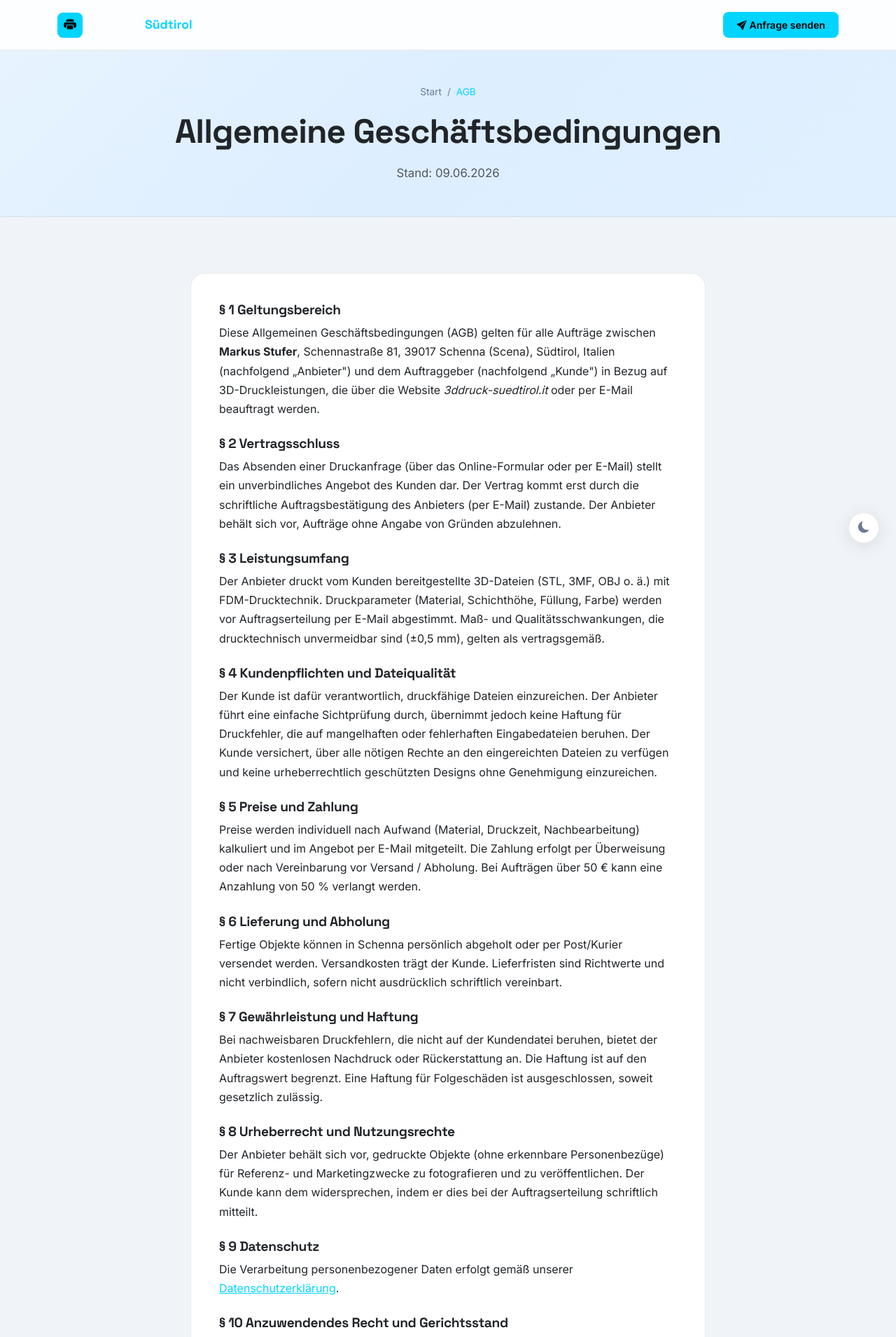
After one commit to Schenna43lp1/3dprint, a PHP site: page /agb.php in a window 1280 px wide. The commit adds this page. Shown: the top 1910 px of the page at 70% size. Run offline with PHP 8.4, Linux system fonts and the light colour scheme.

Commit message:
Add Terms of Service (AGB) page and footer link
11-section AGB covering contract formation, file quality, pricing,
delivery, warranty, copyright, and Italian jurisdiction (Bozen).

https://claude.ai/code/session_01RS2bn2mk8g1JAcJcYpbvK8

```diff
--- /dev/null
+++ b/3ddruck-suedtirol/agb.php
@@ -0,0 +1,108 @@
+<?php
+$page_title = 'AGB – 3D Druck Südtirol';
+$page_desc  = 'Allgemeine Geschäftsbedingungen von 3D Druck Südtirol.';
+require_once 'includes/header.php';
+?>
+<section class="page-hero">
+    <div class="container">
+        <nav aria-label="breadcrumb" class="mb-3">
+            <ol class="breadcrumb justify-content-center">
+                <li class="breadcrumb-item"><a href="/">Start</a></li>
+                <li class="breadcrumb-item active">AGB</li>
+            </ol>
+        </nav>
+        <h1 class="mt-2 mb-3">Allgemeine Geschäftsbedingungen</h1>
+        <p class="text-muted small">Stand: <?= date('d.m.Y') ?></p>
+    </div>
+</section>
+<section class="section">
+    <div class="container">
+        <div class="row justify-content-center">
+            <div class="col-lg-8">
+                <div class="form-card fade-in-up">
+
+                    <h3 style="font-size:1.2rem">§ 1 Geltungsbereich</h3>
+                    <p>
+                        Diese Allgemeinen Geschäftsbedingungen (AGB) gelten für alle Aufträge zwischen
+                        <strong>Markus Stufer</strong>, Schennastraße 81, 39017 Schenna (Scena), Südtirol, Italien
+                        (nachfolgend „Anbieter") und dem Auftraggeber (nachfolgend „Kunde")
+                        in Bezug auf 3D-Druckleistungen, die über die Website <em>3ddruck-suedtirol.it</em> oder
+                        per E-Mail beauftragt werden.
+                    </p>
+
+                    <h3 class="mt-4" style="font-size:1.2rem">§ 2 Vertragsschluss</h3>
+                    <p>
+                        Das Absenden einer Druckanfrage (über das Online-Formular oder per E-Mail) stellt ein
+                        unverbindliches Angebot des Kunden dar. Der Vertrag kommt erst durch die schriftliche
+                        Auftragsbestätigung des Anbieters (per E-Mail) zustande.
+                        Der Anbieter behält sich vor, Aufträge ohne Angabe von Gründen abzulehnen.
+                    </p>
+
+                    <h3 class="mt-4" style="font-size:1.2rem">§ 3 Leistungsumfang</h3>
+                    <p>
+                        Der Anbieter druckt vom Kunden bereitgestellte 3D-Dateien (STL, 3MF, OBJ o. ä.) mit FDM-Drucktechnik.
+                        Druckparameter (Material, Schichthöhe, Füllung, Farbe) werden vor Auftragserteilung per E-Mail abgestimmt.
+                        Maß- und Qualitätsschwankungen, die drucktechnisch unvermeidbar sind (±0,5 mm), gelten als vertragsgemäß.
+                    </p>
+
+                    <h3 class="mt-4" style="font-size:1.2rem">§ 4 Kundenpflichten und Dateiqualität</h3>
+                    <p>
+                        Der Kunde ist dafür verantwortlich, druckfähige Dateien einzureichen. Der Anbieter führt eine
+                        einfache Sichtprüfung durch, übernimmt jedoch keine Haftung für Druckfehler, die auf mangelhaften
+                        oder fehlerhaften Eingabedateien beruhen. Der Kunde versichert, über alle nötigen Rechte an den
+                        eingereichten Dateien zu verfügen und keine urheberrechtlich geschützten Designs ohne Genehmigung
+                        einzureichen.
+                    </p>
+
+                    <h3 class="mt-4" style="font-size:1.2rem">§ 5 Preise und Zahlung</h3>
+                    <p>
+                        Preise werden individuell nach Aufwand (Material, Druckzeit, Nachbearbeitung) kalkuliert und
+                        im Angebot per E-Mail mitgeteilt. Die Zahlung erfolgt per Überweisung oder nach Vereinbarung
+                        vor Versand / Abholung. Bei Aufträgen über 50 € kann eine Anzahlung von 50 % verlangt werden.
+                    </p>
+
+                    <h3 class="mt-4" style="font-size:1.2rem">§ 6 Lieferung und Abholung</h3>
+                    <p>
+                        Fertige Objekte können in Schenna persönlich abgeholt oder per Post/Kurier versendet werden.
+                        Versandkosten trägt der Kunde. Lieferfristen sind Richtwerte und nicht verbindlich, sofern
+                        nicht ausdrücklich schriftlich vereinbart.
+                    </p>
+
+                    <h3 class="mt-4" style="font-size:1.2rem">§ 7 Gewährleistung und Haftung</h3>
+                    <p>
+                        Bei nachweisbaren Druckfehlern, die nicht auf der Kundendatei beruhen, bietet der Anbieter
+                        kostenlosen Nachdruck oder Rückerstattung an. Die Haftung ist auf den Auftragswert begrenzt.
+                        Eine Haftung für Folgeschäden ist ausgeschlossen, soweit gesetzlich zulässig.
+                    </p>
+
+                    <h3 class="mt-4" style="font-size:1.2rem">§ 8 Urheberrecht und Nutzungsrechte</h3>
+                    <p>
+                        Der Anbieter behält sich vor, gedruckte Objekte (ohne erkennbare Personenbezüge) für
+                        Referenz- und Marketingzwecke zu fotografieren und zu veröffentlichen.
+                        Der Kunde kann dem widersprechen, indem er dies bei der Auftragserteilung schriftlich mitteilt.
+                    </p>
+
+                    <h3 class="mt-4" style="font-size:1.2rem">§ 9 Datenschutz</h3>
+                    <p>
+                        Die Verarbeitung personenbezogener Daten erfolgt gemäß unserer
+                        <a href="/datenschutz.php" class="text-accent">Datenschutzerklärung</a>.
+                    </p>
+
+                    <h3 class="mt-4" style="font-size:1.2rem">§ 10 Anzuwendendes Recht und Gerichtsstand</h3>
+                    <p>
+                        Es gilt ausschließlich italienisches Recht. Gerichtsstand ist Bozen (Bolzano), Italien.
+                        Bei Verbrauchern gelten die gesetzlich vorgeschriebenen Gerichtsstände.
+                    </p>
+
+                    <h3 class="mt-4" style="font-size:1.2rem">§ 11 Salvatorische Klausel</h3>
+                    <p>
+                        Sollten einzelne Bestimmungen dieser AGB unwirksam sein, bleibt die Wirksamkeit der
+                        übrigen Bestimmungen unberührt.
+                    </p>
+
+                </div>
+            </div>
+        </div>
+    </div>
+</section>
+<?php require_once 'includes/footer.php'; ?>
--- a/3ddruck-suedtirol/includes/footer.php
+++ b/3ddruck-suedtirol/includes/footer.php
@@ -66,6 +66,8 @@
                 <li class="list-inline-item text-muted mx-1">·</li>
                 <li class="list-inline-item"><a href="/datenschutz.php" class="text-muted">Datenschutz</a></li>
                 <li class="list-inline-item text-muted mx-1">·</li>
+                <li class="list-inline-item"><a href="/agb.php" class="text-muted">AGB</a></li>
+                <li class="list-inline-item text-muted mx-1">·</li>
                 <li class="list-inline-item"><a href="/login.php" class="text-muted">Admin</a></li>
             </ul>
         </div>
```
